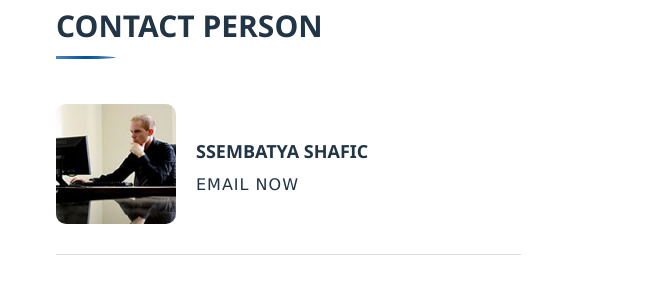
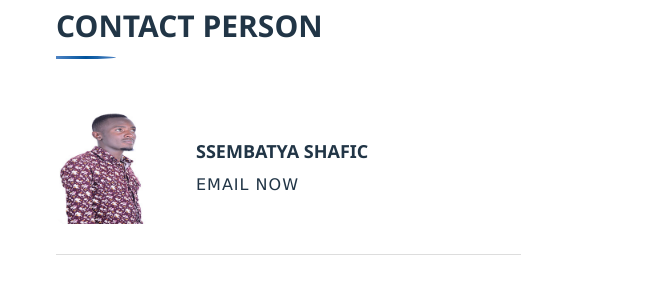
Before and after one commit to summitsmith/summittechworld, a plain HTML site: page contact.html in a window 1280 px wide. Shown: the part 434-716 px from the top of the page, 629-1280 px from the left. Drawn offline with nearby package versions, Linux system fonts and the light colour scheme; a script that the page names is missing; files whose address does not match are found by name.

Commit message:
Update contact.html

```diff
--- a/contact.html
+++ b/contact.html
@@ -121,7 +121,7 @@
                                 <h2 class="section-title">Contact Person</h2>
                                 <div class="editor-item">
                                     <div class="editor-img">
-                                        <img src="img/editor-1.jpg" alt="Editor Image">
+                                        <img src="img/fic.JPG" alt="Editor Image">
                                     </div>
                                     <div class="editor-text">
                                         <h3>SSEMBATYA SHAFIC</h3>
```
